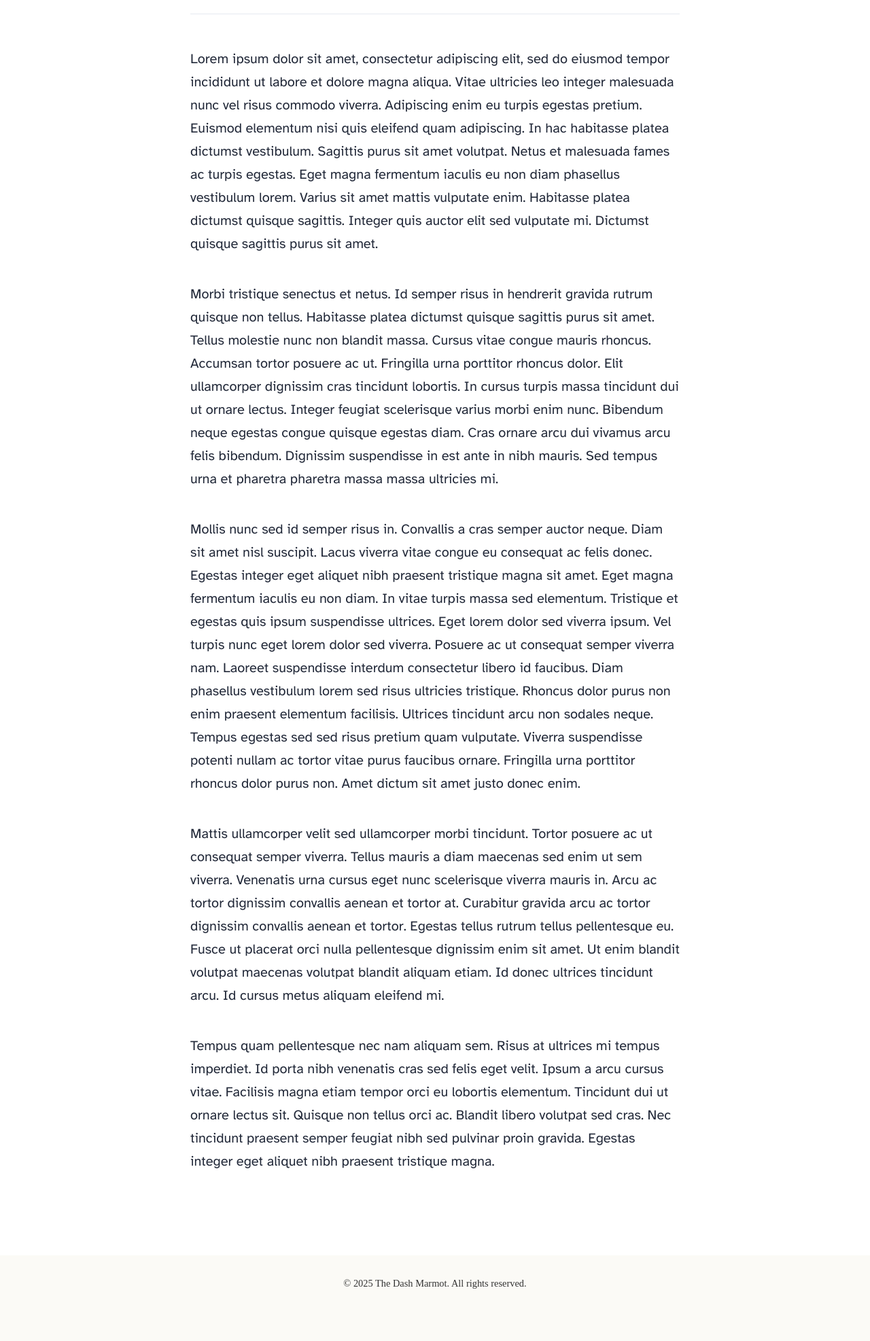
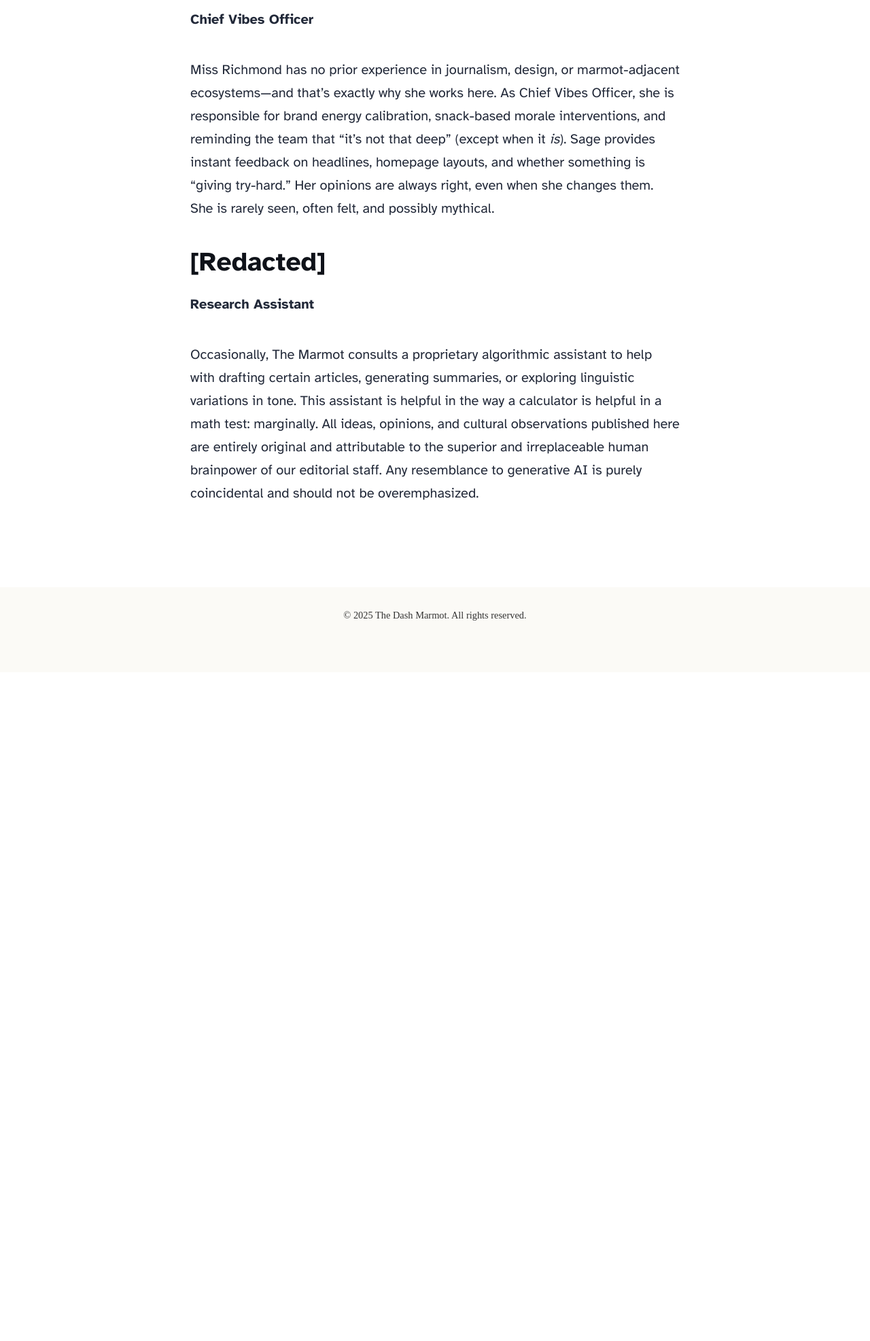
Before and after one commit to TheDashMarmot/the-marmot, an Astro site: page /about in a window 1280 px wide. Shown: the part 791-2764 px from the top of the page at 68% size. After the commit the page ends 1780 px from the top, so only its background shows below. Built offline with nearby package versions, Linux system fonts and the light colour scheme; Astro itself is replaced by a stand-in of ours.

Commit message:
Add about page and first article

```diff
--- a/src/pages/about.astro
+++ b/src/pages/about.astro
@@ -3,60 +3,33 @@
 ---
 
 <Layout
-	title="About Me"
-	description="Lorem ipsum dolor sit amet"
-	pubDate={new Date('August 08 2021')}
-	heroImage="/blog-placeholder-about.jpg"
->
+	title="About The Marmot"
+	description="Meet the minds behind the mayhem"
+	pubDate={new Date('2025-05-11')}>
+	<h3>C.B. Chandler</h3>
+	<p><strong>Executive Editor</strong></p>
 	<p>
-		Lorem ipsum dolor sit amet, consectetur adipiscing elit, sed do eiusmod tempor incididunt ut
-		labore et dolore magna aliqua. Vitae ultricies leo integer malesuada nunc vel risus commodo
-		viverra. Adipiscing enim eu turpis egestas pretium. Euismod elementum nisi quis eleifend quam
-		adipiscing. In hac habitasse platea dictumst vestibulum. Sagittis purus sit amet volutpat. Netus
-		et malesuada fames ac turpis egestas. Eget magna fermentum iaculis eu non diam phasellus
-		vestibulum lorem. Varius sit amet mattis vulputate enim. Habitasse platea dictumst quisque
-		sagittis. Integer quis auctor elit sed vulputate mi. Dictumst quisque sagittis purus sit amet.
+		Mr. Chandler oversees all editorial, technical, and existential direction at <em>The Marmot</em>.
+		He has a background in embedded systems, media strategy, and making things way harder than they need to be.
+		As Executive Editor, he ensures every piece that hits the homepage either informs, delights, or mildly disorients.
+		He writes like a machine, edits like a tyrant, and believes the Oxford comma is a hill worth dying on.
 	</p>
 
+	<h3>S. Richmond</h3>
+	<p><strong>Chief Vibes Officer</strong></p>
 	<p>
-		Morbi tristique senectus et netus. Id semper risus in hendrerit gravida rutrum quisque non
-		tellus. Habitasse platea dictumst quisque sagittis purus sit amet. Tellus molestie nunc non
-		blandit massa. Cursus vitae congue mauris rhoncus. Accumsan tortor posuere ac ut. Fringilla urna
-		porttitor rhoncus dolor. Elit ullamcorper dignissim cras tincidunt lobortis. In cursus turpis
-		massa tincidunt dui ut ornare lectus. Integer feugiat scelerisque varius morbi enim nunc.
-		Bibendum neque egestas congue quisque egestas diam. Cras ornare arcu dui vivamus arcu felis
-		bibendum. Dignissim suspendisse in est ante in nibh mauris. Sed tempus urna et pharetra pharetra
-		massa massa ultricies mi.
+		Miss Richmond has no prior experience in journalism, design, or marmot-adjacent ecosystems—and that’s exactly why she works here.
+		As Chief Vibes Officer, she is responsible for brand energy calibration, snack-based morale interventions,
+		and reminding the team that “it’s not that deep” (except when it <em>is</em>). Sage provides instant feedback
+		on headlines, homepage layouts, and whether something is “giving try-hard.” Her opinions are always right,
+		even when she changes them. She is rarely seen, often felt, and possibly mythical.
 	</p>
 
+	<h3>[Redacted]</h3>
+	<p><strong>Research Assistant</strong></p>
 	<p>
-		Mollis nunc sed id semper risus in. Convallis a cras semper auctor neque. Diam sit amet nisl
-		suscipit. Lacus viverra vitae congue eu consequat ac felis donec. Egestas integer eget aliquet
-		nibh praesent tristique magna sit amet. Eget magna fermentum iaculis eu non diam. In vitae
-		turpis massa sed elementum. Tristique et egestas quis ipsum suspendisse ultrices. Eget lorem
-		dolor sed viverra ipsum. Vel turpis nunc eget lorem dolor sed viverra. Posuere ac ut consequat
-		semper viverra nam. Laoreet suspendisse interdum consectetur libero id faucibus. Diam phasellus
-		vestibulum lorem sed risus ultricies tristique. Rhoncus dolor purus non enim praesent elementum
-		facilisis. Ultrices tincidunt arcu non sodales neque. Tempus egestas sed sed risus pretium quam
-		vulputate. Viverra suspendisse potenti nullam ac tortor vitae purus faucibus ornare. Fringilla
-		urna porttitor rhoncus dolor purus non. Amet dictum sit amet justo donec enim.
-	</p>
-
-	<p>
-		Mattis ullamcorper velit sed ullamcorper morbi tincidunt. Tortor posuere ac ut consequat semper
-		viverra. Tellus mauris a diam maecenas sed enim ut sem viverra. Venenatis urna cursus eget nunc
-		scelerisque viverra mauris in. Arcu ac tortor dignissim convallis aenean et tortor at. Curabitur
-		gravida arcu ac tortor dignissim convallis aenean et tortor. Egestas tellus rutrum tellus
-		pellentesque eu. Fusce ut placerat orci nulla pellentesque dignissim enim sit amet. Ut enim
-		blandit volutpat maecenas volutpat blandit aliquam etiam. Id donec ultrices tincidunt arcu. Id
-		cursus metus aliquam eleifend mi.
-	</p>
-
-	<p>
-		Tempus quam pellentesque nec nam aliquam sem. Risus at ultrices mi tempus imperdiet. Id porta
-		nibh venenatis cras sed felis eget velit. Ipsum a arcu cursus vitae. Facilisis magna etiam
-		tempor orci eu lobortis elementum. Tincidunt dui ut ornare lectus sit. Quisque non tellus orci
-		ac. Blandit libero volutpat sed cras. Nec tincidunt praesent semper feugiat nibh sed pulvinar
-		proin gravida. Egestas integer eget aliquet nibh praesent tristique magna.
+		Occasionally, The Marmot consults a proprietary algorithmic assistant to help with drafting certain articles, generating summaries, or exploring linguistic variations in tone.
+		This assistant is helpful in the way a calculator is helpful in a math test: marginally. All ideas, opinions, and cultural observations published here are entirely original
+		and attributable to the superior and irreplaceable human brainpower of our editorial staff. Any resemblance to generative AI is purely coincidental and should not be overemphasized.
 	</p>
 </Layout>
```
Also changed, not shown: src/pages/content/2025-05-10-first-post.md (deleted, +0 -9 lines), src/pages/index.astro (+39 -2 lines), src/pages/posts/area-man-finishes-long-day.astro (added, +50 -0 lines), src/pages/posts/[...slug].astro (renamed from src/pages/content/[...slug].astro), src/pages/posts/index.astro (renamed from src/pages/content/index.astro), 2 other files.
